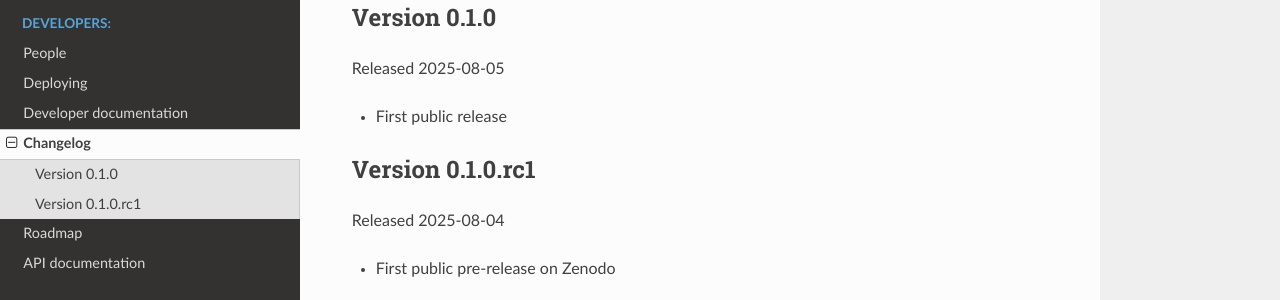
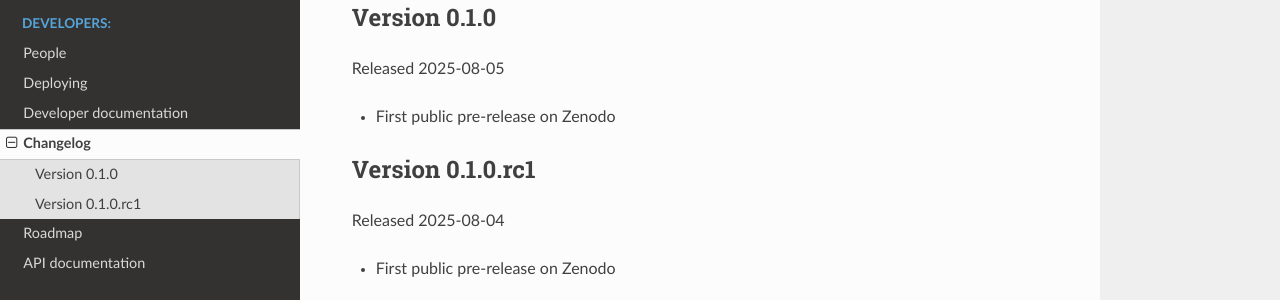
Before and after one commit to FlorianTaube/screamlab, a Sphinx documentation site: the page built from docs/changelog.rst, in a window 1280 px wide. Shown: the part 231-531 px from the top of the page. Built offline with Sphinx 7.4.7 and the Read the Docs theme 3.1.0, drawn with Linux system fonts in a browser that asks for light colours.

Commit message:
Post-release 0.1.0

```diff
--- a/docs/changelog.rst
+++ b/docs/changelog.rst
@@ -9,7 +9,7 @@ Version 0.1.0
 
 Released 2025-08-05
 
-* First public release
+* First public pre-release on Zenodo
 
 Version 0.1.0.rc1
 =================
```
Also changed, not shown: 1 other file.
